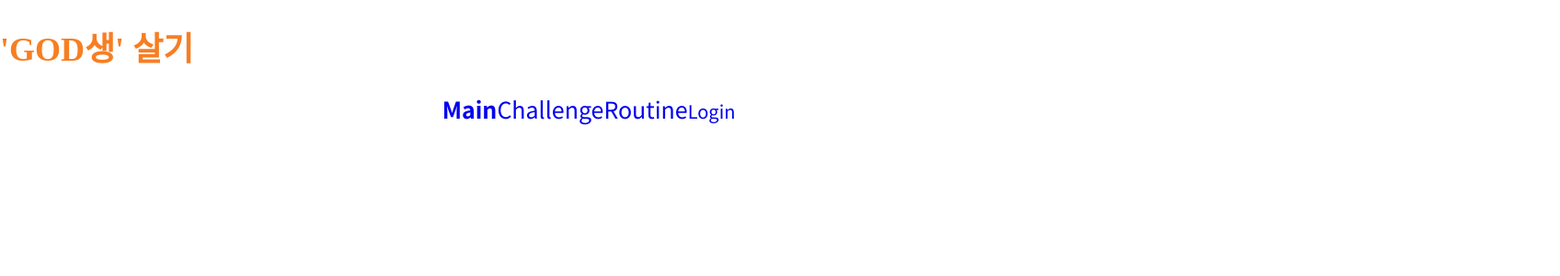
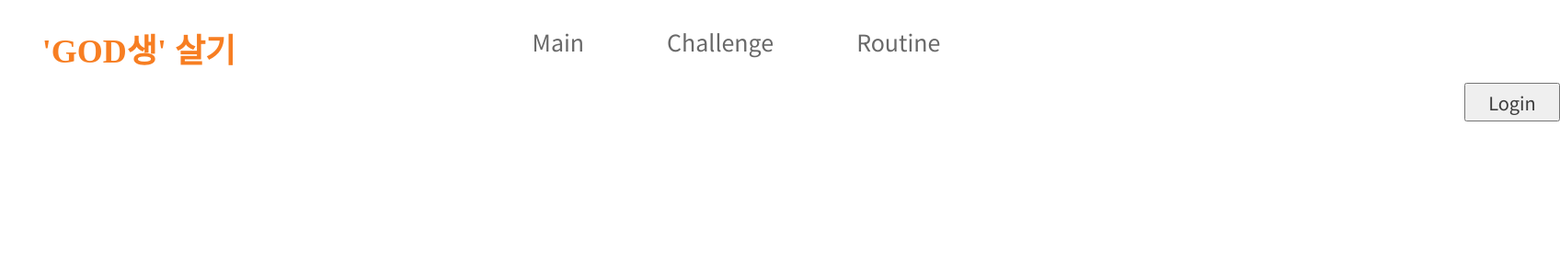
Before and after one commit to mju-likelion/livingodlife-frontend, a React (Create React App) app: page /header in a window 1280 px wide. Shown: the top 300 px of the page at 92% size, 1696 px wide, since content can reach past the window. Built offline with nearby package versions, Linux system fonts and the light colour scheme; a web font is replaced by a local one.

Commit message:
design: header

```diff
--- a/package.json
+++ b/package.json
@@ -11,6 +11,7 @@
     "react-dom": "^18.2.0",
     "react-router-dom": "^6.3.0",
     "react-scripts": "5.0.1",
+    "reactstrap": "^9.1.2",
     "styled-components": "^5.3.5",
     "web-vitals": "^2.1.0"
   },
--- a/src/Components/Header/Header.css
+++ /dev/null
@@ -1,51 +0,0 @@
-.header{
-    width:1440px;
-    height:95px;
-    background-color: #ffffff;
-    position: fixed;
-    top: 0;
-    left: 0;
-    right: 0;
-    padding-top: 95px;
-    align-items: center;
-    justify-content: space-between;
-
-
-}
-.God{
-    color: #F77E22;
-    font-family: 'yg-jalnan';
-    font-size: 36px;
-    text-align:left;
-}
-
-.a{
-    color: #F77E22;
-    font-family: 'Noto Sans KR';
-    font-size: 25px;
-    font-weight: bold;
-    word-spacing: 100px;
-    vertical-align: top;
-    text-align:justify;
-}
-
-.b{
-    color: #696969;
-    font-family: 'Noto Sans KR';
-    font-size: 25px;
-    font-weight: medium;
-}
-
-.c{
-    color: #696969;
-    font-family: 'Noto Sans KR';
-    font-size: 25px;
-    font-weight: medium;
-}
-
-.d{
-    color: #3c3c3c;
-    font-family: 'Noto Sans KR';
-    font-size: 20px;
-    font-weight: medium;
-}
--- a/src/Components/Header/Header.js
+++ b/src/Components/Header/Header.js
@@ -1,41 +1,49 @@
+// import React from "react";
+// import "./Header.css";
+// import {Row,Col} from 'reactstrap'
+// import { Link } from "react-router-dom";
+
+// function Header() {
+//   return (
+//     <><div id="page-header" className="mb-3">
+//       <Row>
+//         <Col md="6" sm="auto" className="text-center m-auto">
+//           <span className="logo"> 'GOD생' 살기 </span>
+//           <span className="mainBtn"><Link to="/" style={{ textDecoration: 'none' }}>Main</Link></span>
+//           <span className="challengeBtn"><Link to="/challenge" style={{ textDecoration: 'none' }}>Challenge</Link></span>
+//           <span className="routineBtn"><Link to="/routine" style={{ textDecoration: 'none' }}>Routine</Link></span>
+//           <span className="loginBtn"><Link to="/login" style={{ textDecoration: 'none' }}>Login</Link></span>
+
+//         </Col>
+//       </Row>
+//     </div></>
+//   );
+// }
+
+// export default Header;
 import React from "react";
-import "./Header.css";
+import "./Header.scss";
 import { Link } from "react-router-dom";
 
 function Header() {
-
-  /*function upnav() {
-    document.addEventListener("scroll", onScroll, { passive: true });
-    var last = 0;
-    const gap = 1;
-    const nav = docunment.querySelector("nav");
-    const headerheight = docunment.querySelector("header").clientHeight;
-
-    function onScroll() {
-      const scrollpositon = pageYOffset;
-      if (Math.abs(last - scrollpositon) <= gap) return;
-      else if (scrollpositon > last || scrollpostion <= headerheight) {
-        nav.classList.remove("downdown");
-      } else if (scrollposion < last) {
-        nav.classList.add("downdown");
-      }
-
-      last = scrollpostion;
-    }
-  }
-
-  upnav();*/
-
   return (
-    <>
-    <h1 className="God"> 'GOD생' 살기 </h1>
-    <nav>
-        <span className="a"><Link to="/" style={{ textDecoration: 'none'}}>Main</Link></span>
-        <span className="b"><Link to="/challenge" style={{ textDecoration: 'none'}}>Challenge</Link></span>
-        <span className="c"><Link to="/routine" style={{ textDecoration: 'none'}}>Routine</Link></span>
-        <span className="d"><Link to="/login" style={{ textDecoration: 'none'}}>Login</Link></span>
-    </nav>
-    </>
+      <div className="header">
+            <div className="logo">'GOD생' 살기 <Link to="/"></Link></div>
+            <div className="routePage">
+              <Link to="/" >
+                <span>Main</span>
+              </Link>
+              <Link to="/challenge">
+                <span>Challenge</span>
+              </Link>
+              <Link to="/routine" >
+                <span>Routine</span>
+              </Link>
+              <Link to="/login">
+                <button className="loginBtn">Login</button>
+              </Link>
+            </div>
+      </div>
   );
 }
 
--- /dev/null
+++ b/src/Components/Header/Header.scss
@@ -0,0 +1,58 @@
+.header {
+    display: flex;
+    width: 100%;
+    height: 95px;
+
+    .logo {
+        margin-top: 6px;
+        padding-top: 20px;
+        padding-left: 10px;
+        width: 282px;
+        height: 89px;
+        color: #F77E22;
+        font-family: 'Jalnan';
+        text-transform: uppercase;
+        font-weight: 700;
+        font-size: 36px;
+    }
+
+    .routePage {
+        margin-top: 27px;
+        width: 927px;
+        height: 40px;
+
+        :link{
+            text-decoration: none;
+        }
+
+        span {
+            height: 40px;
+            margin-left: 90px;
+            font-family: 'Noto Sans KR';
+            font-style: normal;
+            font-weight: 500;
+            font-size: 25px;
+            line-height: 36px;
+            color: #696969;
+        }
+
+        span:hover{
+            font-weight: 700;
+            color: #F77E22;
+        }
+    }
+
+    .loginBtn{
+        margin-top:27px;
+        width:104px;
+        height:42.08px;
+        margin-left: 1300px;
+        font-family: 'Noto Sans KR';
+        font-style: normal;
+        font-weight: 500;
+        font-size: 20px;
+        line-height: 29px;
+        color: #3C3C3C;
+
+    }
+}
```
Also changed, not shown: 1 other file (tests, documents, lock files or other folders).
